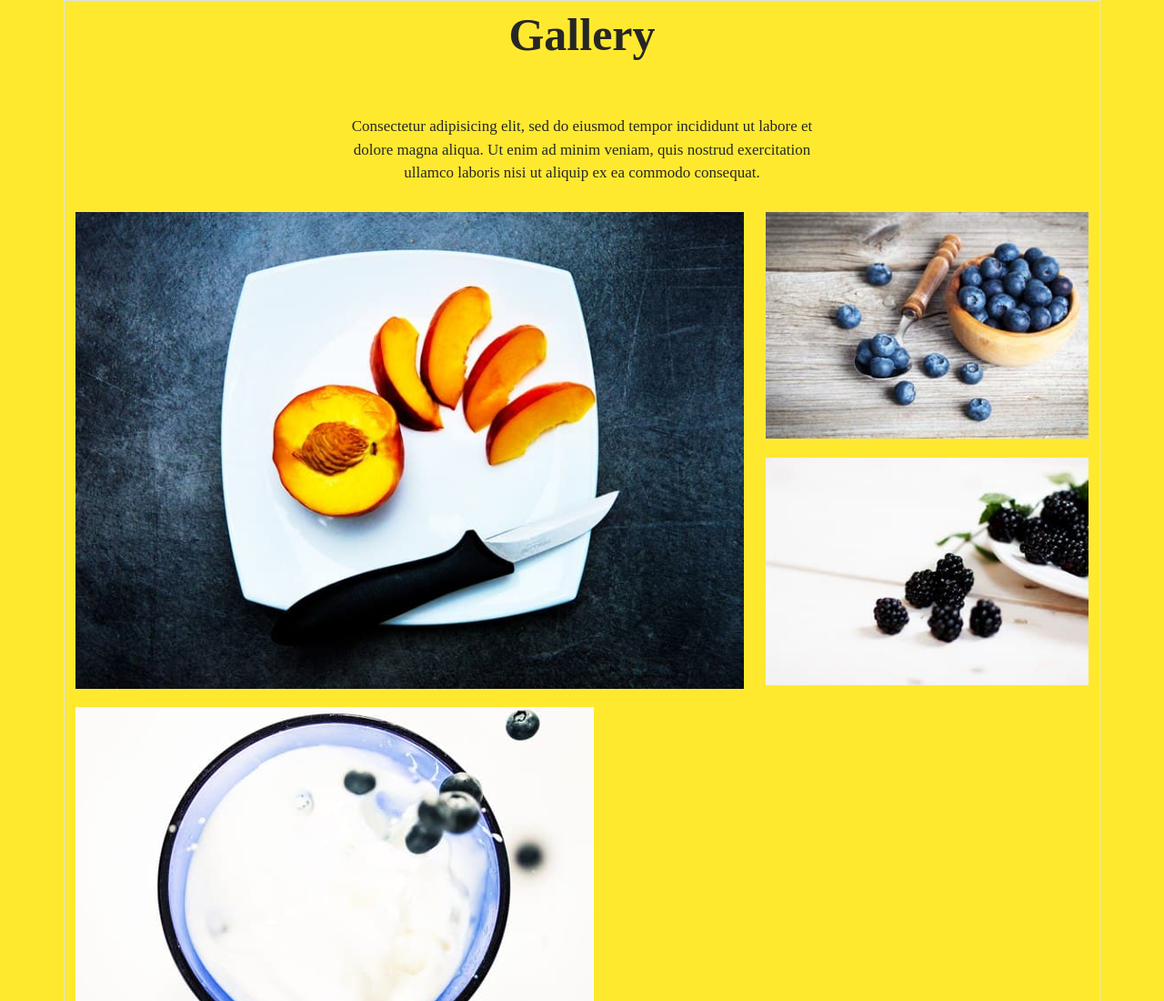
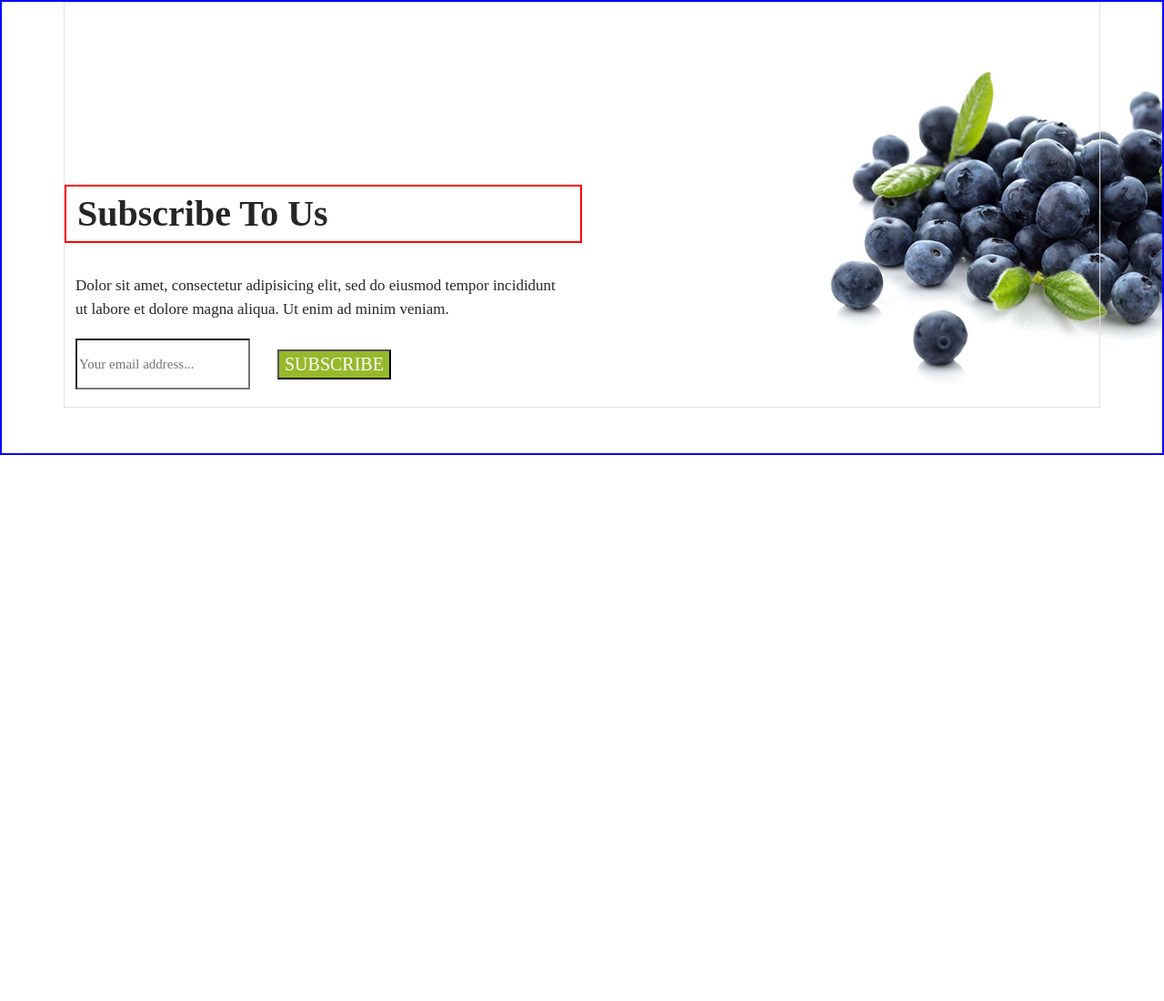
Before and after one commit to Ivanna1215/new-proekt, a website: page index.html in a window 1280 px wide. Shown: the top 1100 px of the page at 91% size. After the commit the page ends 800 px from the top, so only its background shows below. Drawn offline with nearby package versions, Linux system fonts and the light colour scheme; a web font is replaced by a local one.

Commit message:
commit888

```diff
--- a/index.html
+++ b/index.html
@@ -144,44 +144,80 @@
   <!--------------------------------------------GALLERY------------------------------------------------->
 
 
-  <section class="gallery">
+   <!-- <section class="gallery">
+   <div class="container-fluid">
     <div class="container border">
         <div class="row">
-            <div class="gal-title col-12 col-md-4 offset-md-4 ">Gallery</div>
+            <div class="gal-title col-xs-12 col-md-4 offset-md-4 ">Gallery</div>
         </div>
       <div class="row">
-        <div class="gal-text col-12 col-md-6 offset-md-3"> Consectetur adipisicing elit, sed do eiusmod tempor incididunt ut labore et dolore magna aliqua. Ut enim ad minim veniam, quis nostrud exercitation ullamco laboris nisi ut aliquip ex ea commodo consequat.</div>
+        <div class="gal-text col-xs-12 col-md-6 offset-md-3"> Consectetur adipisicing elit, sed do eiusmod tempor incididunt ut labore et dolore magna aliqua. Ut enim ad minim veniam, quis nostrud exercitation ullamco laboris nisi ut aliquip ex ea commodo consequat.</div>
       </div>
 
 
-        <div class="row galpart-1">
-            <div class="peach col-12 col-md-8">
-                <img src="./img/peach.jpg" alt="">
+        <div class="row border galpart-1">
+            <div class="peach col-xs-12 col-md-8 сol-lg-8">
+                <img  class="w-100" src="./img/peach.jpg" alt="">
             </div>
-            <div class="berries col-12 col-md-4">
-                <img class="berri" src="./img/blueberry.jpg" alt="">
-                <img class="berri" src="./img/blackberry.jpg" alt="">
+            <div class="berries col-xs-12 col-md-4 col-lg-4">
+                <img class="berri w-100" src="./img/blueberry.jpg" alt="">
+                <img class="berri w-100" src="./img/blackberry.jpg" alt="">
             </div>
            </div>
 
 <div class="row">
     <div class="galpart-2">
-        <div class="yogurt">
-            <img class="yog" src="./img/yogurt.jpg" alt="">
+        <div class="yogurt col-xs-12 сol-md-6 col-lg-6">
+            <img class="yog w-100" src="./img/yogurt.jpg" alt="">
         </div>
         <div class="persimmon">
-            <img class="pers" src="./img/persimmon.jpg" alt="">
+            <img class="pers  w-100 col-xs-12 col-md-6 col-lg-6" src="./img/persimmon.jpg" alt="">
         </div>
         </div>
 </div>
 
-<div class="row">
-    <button class="gal-button">VIEW MORE </button>
+<div class="row border">
+    <button class="gal-button col-6 col-md-3 сol-lg-2">VIEW MORE </button>
 </div>
 </div>
-    </div>
 
-</section>
+
+   </div>
+</section>  -->
+    <!--------------------------------------------sub------------------------------------------------->
+      <!--------------------------------------------sub------------------------------------------------->
+        <!--------------------------------------------sub------------------------------------------------->
+          <!--------------------------------------------sub------------------------------------------------->
+          <section class="sub">
+            <div class="container border">
+
+             <div class="row">
+                <div class="sub-title col-xs-12 сol-md-3 col-lg-6">Subscribe To Us</div>
+            </div>
+
+                <div class="row">
+                    <div class="sub-text col-xs-12 сol-md-4 col-lg-6">Dolor sit amet, consectetur adipisicing elit, sed do eiusmod tempor incididunt ut labore et dolore magna aliqua. Ut enim ad minim veniam.</div>
+                </div>
+
+                <div class="sub-forma">
+                    <form class="sub-mail" action="">
+
+
+                        <input class="sub-yes" type="text" placeholder="Your email address...">
+
+
+                        <div class="sub-but">
+                            <button class="notidea ">SUBSCRIBE</button>
+
+                       </div>
+                    </form>
+              </div>
+
+                </div>
+             </div>
+
+                    </div>
+                </section>
 
 </body>
 </html>
--- a/sass/_gallery.scss
+++ b/sass/_gallery.scss
@@ -1,11 +1,13 @@
 .gallery {
-    height: 1580px;
+    // height: 1580px;
     //  border: 2px solid red;
+    // height: auto;
     margin: 0 auto;
-    background-color:#FFE92F ;
+    background-color:#FFE92F;
+
 .container {
 height: 100%;
-// border: 2px solid green;
+border: 2px solid green;
 margin: 0 auto;
 .gal-title {
     font-size: 50px;
@@ -14,7 +16,7 @@ margin: 0 auto;
     font-family: "Raleway";
     // margin: 0 auto;
     // padding-top: 100px;
-    //  border: 2px solid green;
+     border: 2px solid green;
     // width: 307px;
     // height: 136px;
     text-align: center;
@@ -41,11 +43,8 @@ margin: 0 auto;
         justify-content: space-between;
         // border: 2px solid red;
         /* margin-bottom: 5px; */
-        img {
-            max-width: 100%;
-            height: auto;
-            margin-bottom: 20px;
-        }
+
+
 
 
 .berries {
@@ -59,21 +58,33 @@ margin-bottom:21px;
 }
 .galpart-2 {
     // border: 2px solid red;
-    img {
-        max-width: 100%;
-        height: auto;
-        margin-bottom: 20px;
+
+    @media only screen and (min-width:600px) and (max-width: 1500px) {
+        display: flex;
+        justify-content: space-between;
+     }
+
+    .yogurt {
+        // border: 2px solid red;
+        @media only screen and (min-width:600px) and (max-width: 1500px) {
+
+        margin-right: 15px;
+         }
+
     }
 
+
 }
-.gallery-button {
-    background-color: blue;
-    position: relative;
-align-items: center;
-border: 2px solid red;
+// .gallery-button {
+//     background-color: blue;
+//     position: relative;
+// align-items: center;
+// border: 2px solid red;
+// }
+
 .gal-button {
     font-size: 20px;
-    line-height: 27px;
+    // line-height: 27px;
     color: #ffffff;
     font-weight: 300;
     font-family: "Raleway";
@@ -84,13 +95,14 @@ border: 2px solid red;
     right: 50%;
     transform: translate(50%,0);
     // width: 200px;
-    // height: 56px;
+    height: auto;
     border: 2px solid blue;
     max-width: 150px;
-    height: 20px;
+    margin-bottom: 20px;
+    @media only screen and (max-width: 767px) {
+        font-size: 8px;
+    }
 
-
-    }
 }
 }
 }
--- /dev/null
+++ b/sass/_sub.scss
@@ -0,0 +1,69 @@
+.sub {
+    // width: 1500px;
+    height: 500px;
+    border: 2px solid blue;
+    margin: 0 auto;
+    background: url(../img/subscribe.png) bottom left;
+    background-size:  1500px ;
+
+.container{
+    height: 90%;
+    // margin-left: 100px;
+    margin: 0 auto;
+
+    .sub-title{
+        font-size: 40px;
+color: #262626;
+font-weight: 700;
+font-family: "Raleway";
+text-align: left;
+margin-top: 200px;
+margin-bottom: 34px;
+border: 2px solid red;
+@media only screen and (min-width:300px) and (max-width: 500px) {
+   font-size: 16px;
+ }
+
+
+    }
+    .sub-text {
+        // width: 572px;
+// height: 50px;
+font-size: 17px;
+color: #262626;
+font-weight: 300;
+font-family: "Raleway";
+margin-bottom: 20px;
+}
+.sub-mail {
+    display: flex;
+    align-items: center;
+    /* border: 2px solid red; */
+
+   .sub-yes {
+    font-size: 15px;
+line-height: 27px;
+color: #262626;
+font-weight: 300;
+font-family: "Raleway";
+background-color: white;
+height: 56px;
+// width: 571px;
+margin-right:30px;
+}
+.sub-but {
+    border: 2px solid rgb(41, 5, 99);
+    border: none;
+}
+.notidea {
+    background: #96B92C;
+    font-size: 20px;
+    line-height: 27px;
+    color: #ffffff;
+    font-weight: 300;
+    font-family: "Raleway";
+}
+
+}
+}
+}
--- a/sass/style.scss
+++ b/sass/style.scss
@@ -2,6 +2,7 @@
 @import "about.scss";
 @import "services.scss";
 @import "gallery.scss";
+@import "sub.scss";
 @font-face {
     font-family: "Raleway";
     src: url("../fonts/Raleway/Raleway-Regular.ttf");
```
Also changed, not shown: css/style.css.
